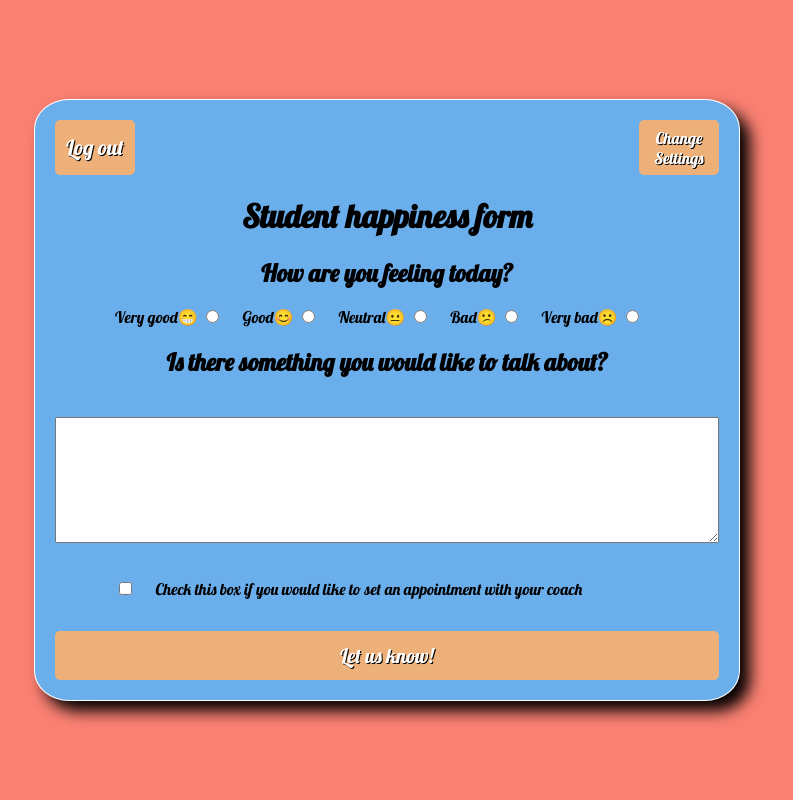
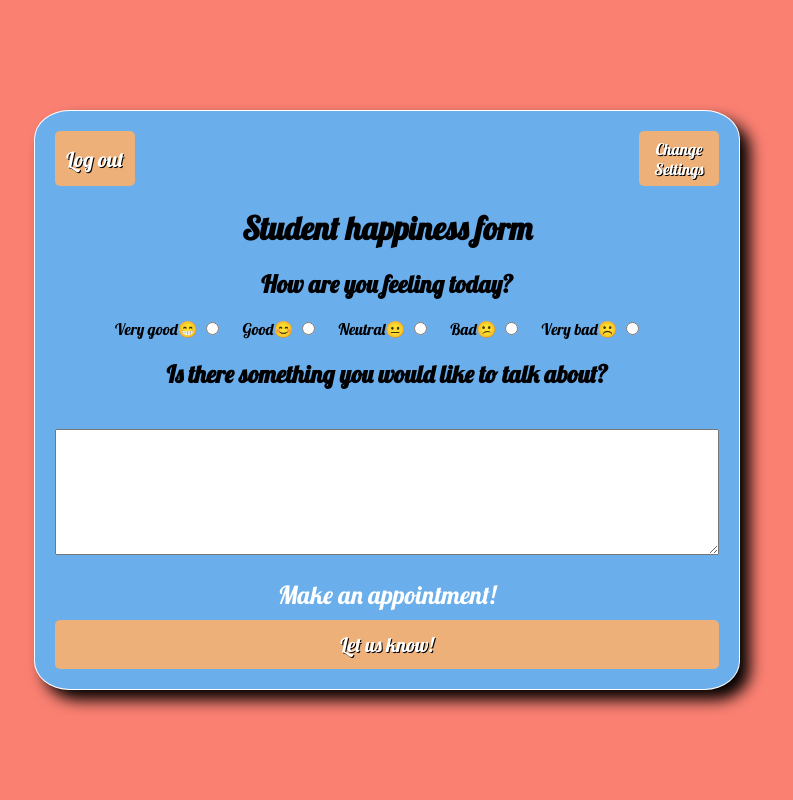
Before and after one commit to jbreemes/Bitproject, a PHP site: page /student-input.php in a window 1280 px wide. Shown: the whole page, without its empty margins (253-1046 px from the left). Run offline with PHP 8.4, Linux system fonts and the light colour scheme.

Commit message:
Made a link to an email

```diff
--- a/Student/student-input.css
+++ b/Student/student-input.css
@@ -99,10 +99,27 @@ input{
   color: rgb(236, 158, 90);
 }
 
-#myCheckbox {
-  margin-top: 12px;
-  margin-bottom: 12px;
-  padding-left: 60px;
+#Link {
+ display: flex;
+ justify-content: center;
+ align-items: center;
+ font-size: 18px;
+ padding-bottom: 0;
+}
+
+#MyLink {
+  display: flex;
+  justify-content: center;
+  align-items: center;
+  text-decoration: none;
+  font-size: 25px;
+  padding: 10px;
+  padding-top: 0;
+  color: rgb(255, 255, 255);
+}
+
+#MyLink:hover {
+  color: rgb(250, 216, 185);
 }
 
 .textArea {
--- a/Student/student-input.php
+++ b/Student/student-input.php
@@ -59,9 +59,8 @@
               <h2>Is there something you would like to talk about?</h2><br>
               <textarea id="textArea" name="messageToCoach" rows="8" cols="80"></textarea><br><br>
             </div>
-            <div id="myCheckbox">
-              <input type="checkbox">
-              <label for="myCheckbox">Check this box if you would like to set an appointment with your coach</label><br><br>
+            <div>
+                <a href="mailto:rqueen@gmail.com" id="MyLink">Make an appointment! </a>
               </div>
 
               <button type="submit" id="LetUsKnowButton">Let us know!</button>
```
